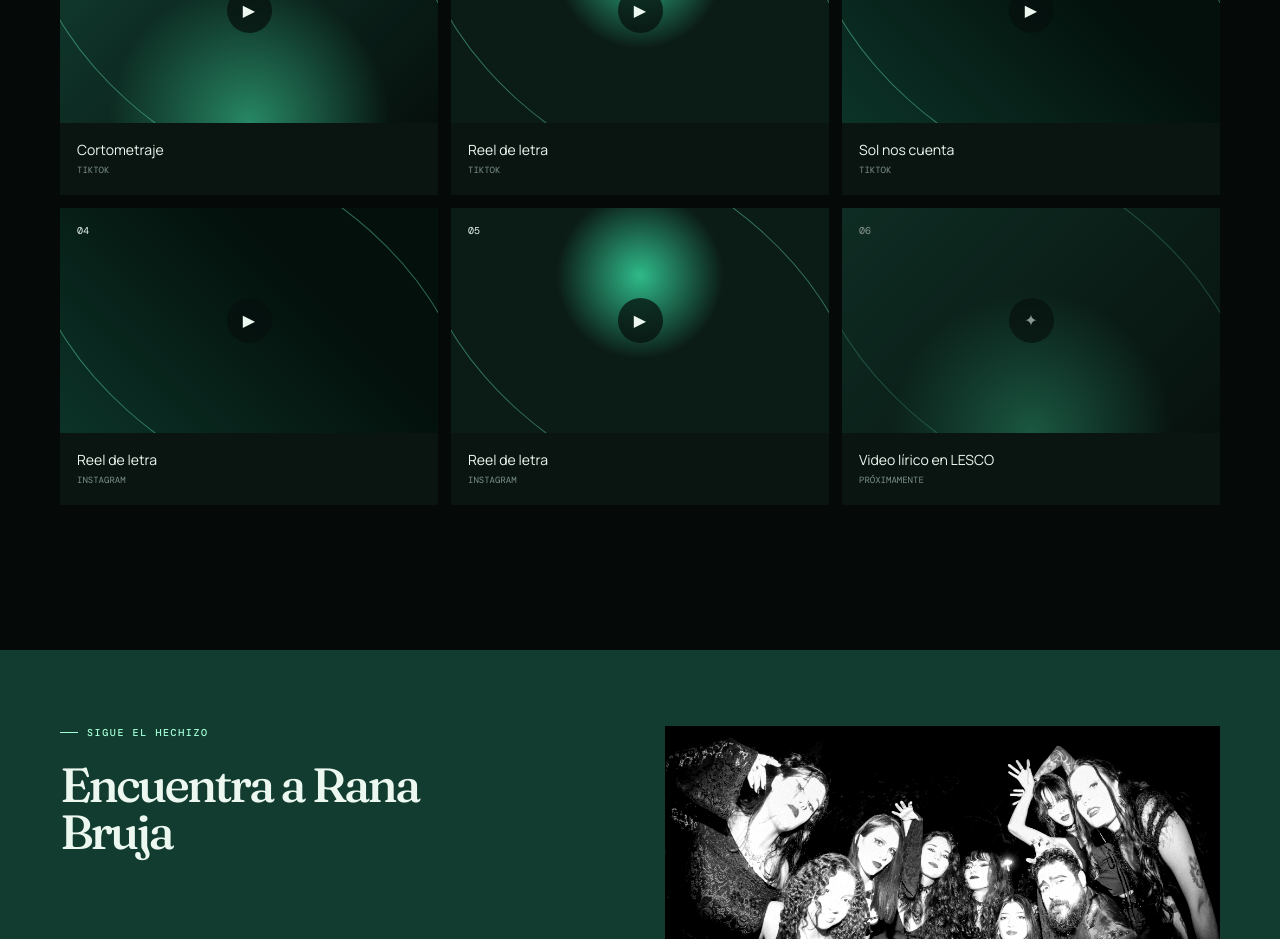
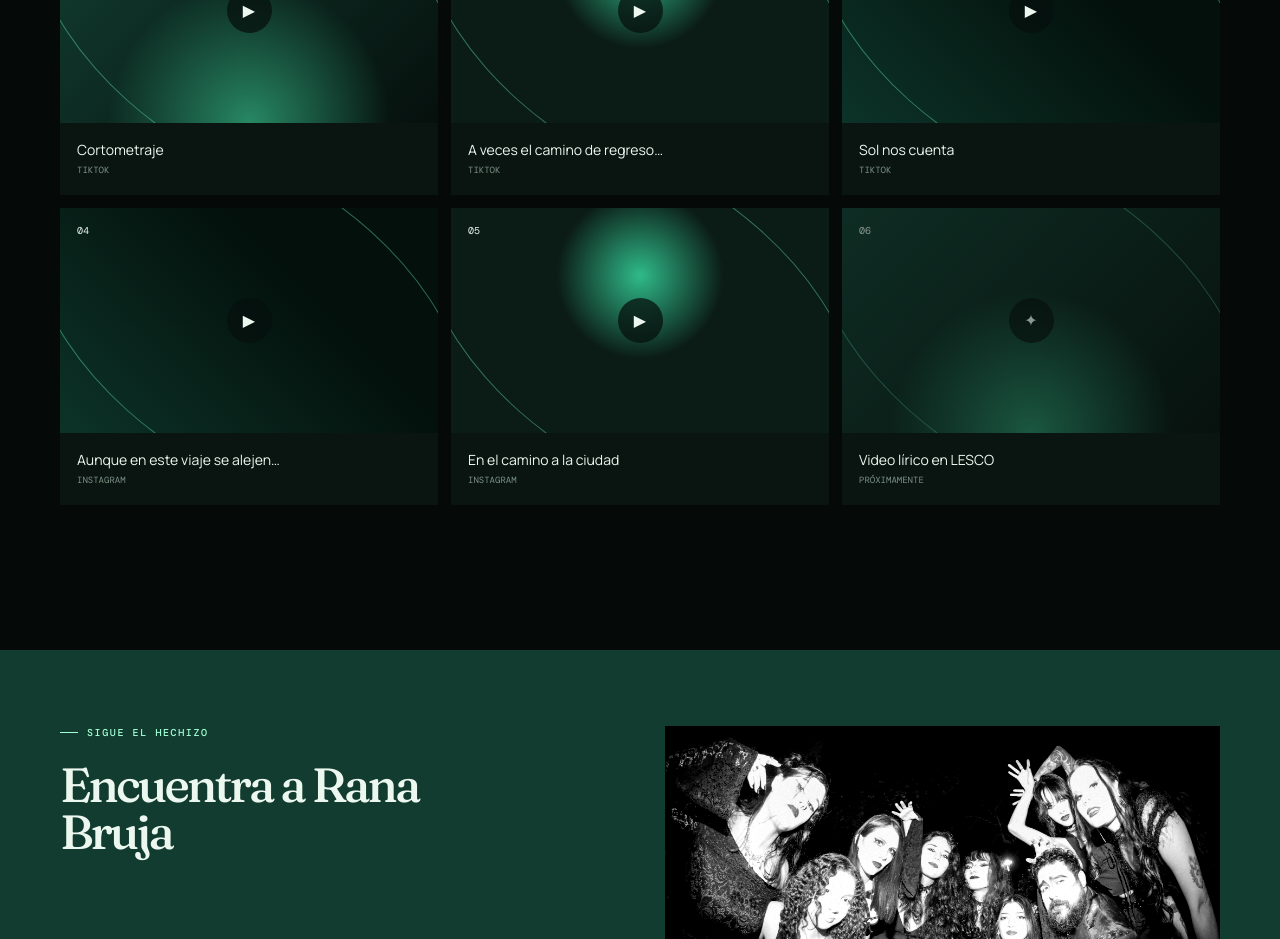
Before and after one commit to teroga2007/poco-sol-single, a React (Vite) app: page / in a window 1280 px wide. Shown: the part 2980-3919 px from the top of the page. Built offline with nearby package versions, Linux system fonts and the light colour scheme.

Commit message:
Name lyric video clips

```diff
--- a/src/i18n/en.json
+++ b/src/i18n/en.json
@@ -5,7 +5,7 @@
   "story": { "eyebrow": "Behind the song", "title": "A journey from magical nature", "text1": "Our vocalist Sol wrote this song inspired by the long journeys people from rural areas full of magical nature take to the city in search of opportunities.", "text2": "She created the first guitar demo, and the rest of the band built our parts together. We recorded it at Delirium Studio in a fun, collaborative process.", "text3": "We're celebrating the release on Instagram and TikTok with the cover art, a cinematic short film, and a sign language lyric video to make it more accessible." },
   "credits": { "title": "Credits", "artist": "Rana Bruja", "composer": "Written by", "lyricist": "Lyrics by", "names": "Pablo Zúñiga · Sol López · Stephanie Robles · Valeria López", "lyrics": "Sol López" },
   "lyrics": { "eyebrow": "Lyrics", "title": "Poco Sol", "toggle": "Read full lyrics", "hide": "Close lyrics" },
-  "videos": { "eyebrow": "Poco Sol universe", "title": "Watch, feel, listen again", "subtitle": "Pieces that expand the song's story.", "reel": "Lyric reel", "film": "Short film", "talk": "Sol tells us", "sign": "Sign language lyric video", "comingSoon": "Coming soon", "watch": "Watch preview", "open": "Watch on", "close": "Close" },
+  "videos": { "eyebrow": "Poco Sol universe", "title": "Watch, feel, listen again", "subtitle": "Pieces that expand the song's story.", "reel": "Lyric reel", "return": "Sometimes the way back…", "travel": "Though on this journey we drift away…", "city": "On the way to the city", "film": "Short film", "talk": "Sol tells us", "sign": "Sign language lyric video", "comingSoon": "Coming soon", "watch": "Watch preview", "open": "Watch on", "close": "Close" },
   "social": { "eyebrow": "Follow the spell", "title": "Find Rana Bruja", "facebook": "Facebook", "instagram": "Instagram", "tiktok": "TikTok" },
   "platforms": { "eyebrow": "Out now", "title": "Listen anywhere", "spotify": "Spotify", "apple": "Apple Music", "youtube": "YouTube Music", "all": "All platforms" },
   "footer": "Made in Costa Rica · © 2026 Rana Bruja"
--- a/src/i18n/es.json
+++ b/src/i18n/es.json
@@ -5,7 +5,7 @@
   "story": { "eyebrow": "Detrás de la canción", "title": "Un viaje desde la naturaleza mágica", "text1": "Nuestra vocalista Sol escribió esta canción inspirada en los largos viajes que realizan las personas de zonas rurales, llenas de naturaleza mágica, hacia la ciudad en búsqueda de oportunidades.", "text2": "Ella creó el primer demo de guitarra y el resto de la banda construyó sus partes en conjunto. Grabamos en Delirium Studio en un proceso divertido y colaborativo.", "text3": "Celebramos el lanzamiento en Instagram y TikTok con el arte de portada, un cortometraje cinematográfico y un video lírico en lenguaje de señas para hacerlo más accesible." },
   "credits": { "title": "Créditos", "artist": "Rana Bruja", "composer": "Composición", "lyricist": "Letra", "names": "Pablo Zúñiga · Sol López · Stephanie Robles · Valeria López", "lyrics": "Sol López" },
   "lyrics": { "eyebrow": "La letra", "title": "Poco Sol", "toggle": "Ver letra completa", "hide": "Cerrar letra" },
-  "videos": { "eyebrow": "Universo Poco Sol", "title": "Mira, siente, vuelve a escuchar", "subtitle": "Piezas que expanden la historia de la canción.", "reel": "Reel de letra", "film": "Cortometraje", "talk": "Sol nos cuenta", "sign": "Video lírico en LESCO", "comingSoon": "Próximamente", "watch": "Ver vista previa", "open": "Ver en", "close": "Cerrar" },
+  "videos": { "eyebrow": "Universo Poco Sol", "title": "Mira, siente, vuelve a escuchar", "subtitle": "Piezas que expanden la historia de la canción.", "reel": "Reel de letra", "return": "A veces el camino de regreso…", "travel": "Aunque en este viaje se alejen…", "city": "En el camino a la ciudad", "film": "Cortometraje", "talk": "Sol nos cuenta", "sign": "Video lírico en LESCO", "comingSoon": "Próximamente", "watch": "Ver vista previa", "open": "Ver en", "close": "Cerrar" },
   "social": { "eyebrow": "Sigue el hechizo", "title": "Encuentra a Rana Bruja", "facebook": "Facebook", "instagram": "Instagram", "tiktok": "TikTok" },
   "platforms": { "eyebrow": "Ya disponible", "title": "Escúchala donde quieras", "spotify": "Spotify", "apple": "Apple Music", "youtube": "YouTube Music", "all": "Todas las plataformas" },
   "footer": "Hecho desde Costa Rica · © 2026 Rana Bruja"
--- a/src/main.tsx
+++ b/src/main.tsx
@@ -35,10 +35,10 @@ function App() {
   const released = useMemo(() => new Date() >= releaseDate, [])
   const videos: Video[] = [
     { title: t.videos.film, platform: 'TikTok', url: 'https://www.tiktok.com/@ranabruja/video/7665538832544173333', embed: 'https://www.tiktok.com/player/v1/7665538832544173333?music_info=1&description=1' },
-    { title: t.videos.reel, platform: 'TikTok', url: 'https://www.tiktok.com/@ranabruja/video/7660330169189534997', embed: 'https://www.tiktok.com/player/v1/7660330169189534997?music_info=1&description=1' },
+    { title: t.videos.return, platform: 'TikTok', url: 'https://www.tiktok.com/@ranabruja/video/7660330169189534997', embed: 'https://www.tiktok.com/player/v1/7660330169189534997?music_info=1&description=1' },
     { title: t.videos.talk, platform: 'TikTok', url: 'https://www.tiktok.com/@ranabruja/video/7664766092069342484', embed: 'https://www.tiktok.com/player/v1/7664766092069342484?music_info=1&description=1' },
-    { title: t.videos.reel, platform: 'Instagram', url: 'https://www.instagram.com/p/Davtz-Cyb_c/', embed: 'https://www.instagram.com/p/Davtz-Cyb_c/embed/captioned/' },
-    { title: t.videos.reel, platform: 'Instagram', url: 'https://www.instagram.com/p/DanvNIZxl83/', embed: 'https://www.instagram.com/p/DanvNIZxl83/embed/captioned/' },
+    { title: t.videos.travel, platform: 'Instagram', url: 'https://www.instagram.com/p/Davtz-Cyb_c/', embed: 'https://www.instagram.com/p/Davtz-Cyb_c/embed/captioned/' },
+    { title: t.videos.city, platform: 'Instagram', url: 'https://www.instagram.com/p/DanvNIZxl83/', embed: 'https://www.instagram.com/p/DanvNIZxl83/embed/captioned/' },
     { title: t.videos.sign, platform: 'TikTok' },
   ]
 
```
